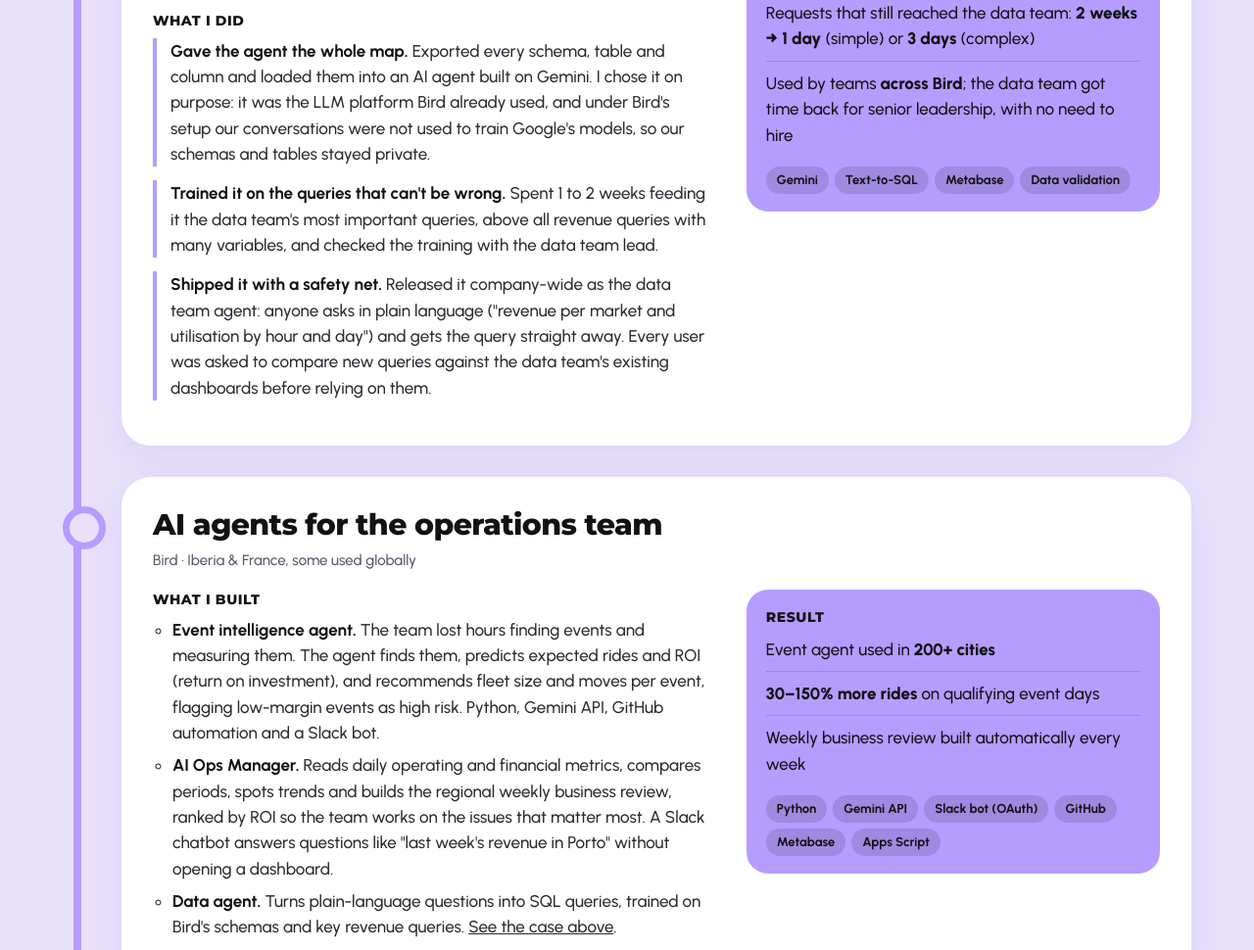
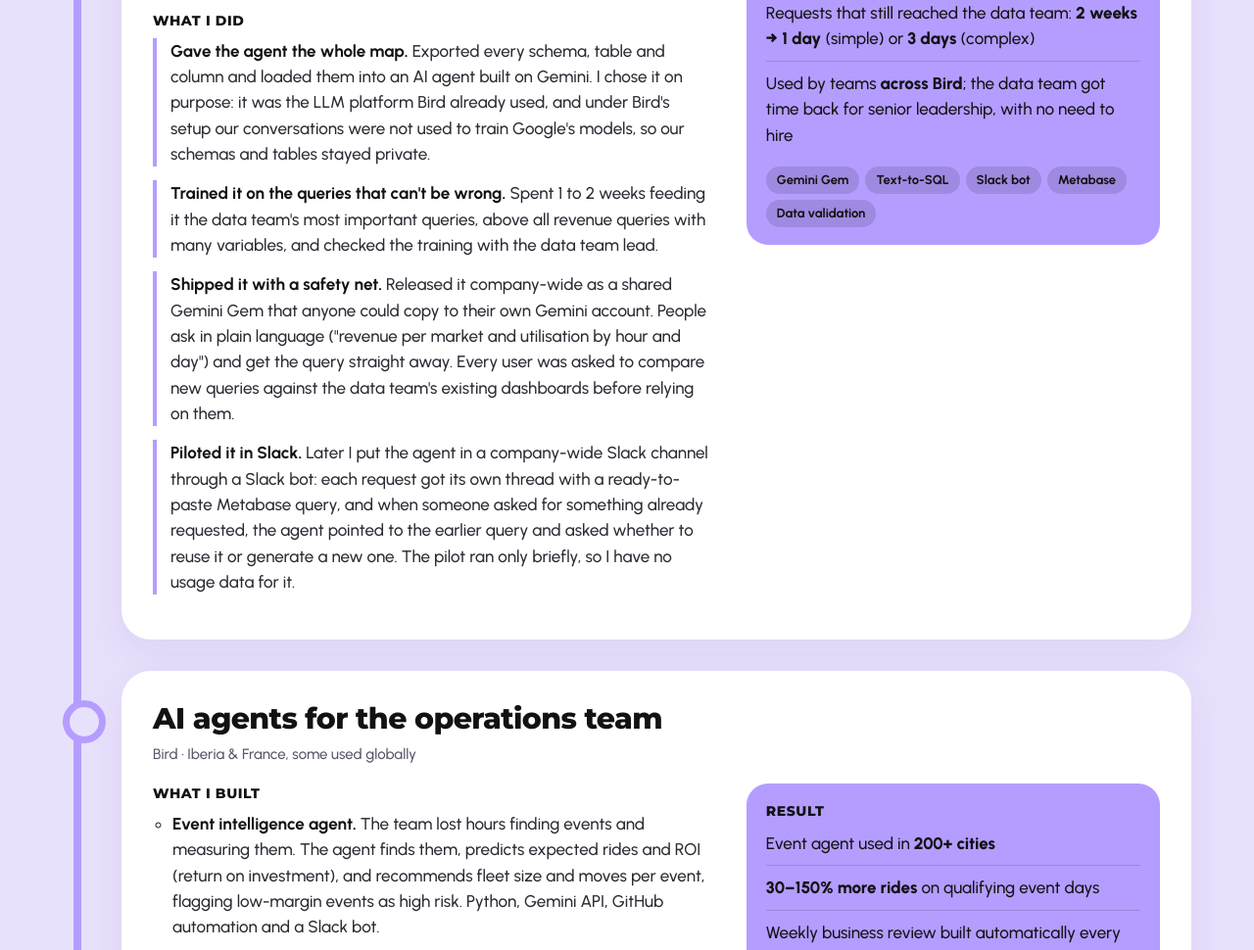
Before and after one commit to jvcs92/portfolio, a plain HTML site: page product/index.html in a window 1280 px wide. Shown: the part 6206-7176 px from the top of the page at 98% size. Drawn offline with Linux system fonts and the light colour scheme.

Commit message:
Data agent: Gemini Gem delivery and Slack pilot
Co-Authored-By: Claude Opus 5.5 <noreply@anthropic.com>
Claude-Session: https://claude.ai/code/session_01Q4UoxxLjcgpeMDbRYXvG95

```diff
--- a/product/index.html
+++ b/product/index.html
@@ -253,7 +253,8 @@
               <h3>What I did</h3>
               <div class="stage"><p><strong>Gave the agent the whole map.</strong> Exported every schema, table and column and loaded them into an AI agent built on Gemini. I chose it on purpose: it was the LLM platform Bird already used, and under Bird's setup our conversations were not used to train Google's models, so our schemas and tables stayed private.</p></div>
               <div class="stage"><p><strong>Trained it on the queries that can't be wrong.</strong> Spent 1 to 2 weeks feeding it the data team's most important queries, above all revenue queries with many variables, and checked the training with the data team lead.</p></div>
-              <div class="stage"><p><strong>Shipped it with a safety net.</strong> Released it company-wide as the data team agent: anyone asks in plain language ("revenue per market and utilisation by hour and day") and gets the query straight away. Every user was asked to compare new queries against the data team's existing dashboards before relying on them.</p></div>
+              <div class="stage"><p><strong>Shipped it with a safety net.</strong> Released it company-wide as a shared Gemini Gem that anyone could copy to their own Gemini account. People ask in plain language ("revenue per market and utilisation by hour and day") and get the query straight away. Every user was asked to compare new queries against the data team's existing dashboards before relying on them.</p></div>
+              <div class="stage"><p><strong>Piloted it in Slack.</strong> Later I put the agent in a company-wide Slack channel through a Slack bot: each request got its own thread with a ready-to-paste Metabase query, and when someone asked for something already requested, the agent pointed to the earlier query and asked whether to reuse it or generate a new one. The pilot ran only briefly, so I have no usage data for it.</p></div>
             </div>
             <div class="result">
               <h3>Result</h3>
@@ -263,7 +264,7 @@
                 <li>Requests that still reached the data team: <strong>2 weeks → 1 day</strong> (simple) or <strong>3 days</strong> (complex)</li>
                 <li>Used by teams <strong>across Bird</strong>; the data team got time back for senior leadership, with no need to hire</li>
               </ul>
-              <ul class="tags" aria-label="Built with"><li>Gemini</li><li>Text-to-SQL</li><li>Metabase</li><li>Data validation</li></ul>
+              <ul class="tags" aria-label="Built with"><li>Gemini Gem</li><li>Text-to-SQL</li><li>Slack bot</li><li>Metabase</li><li>Data validation</li></ul>
             </div>
           </div>
         </li>
```
Also changed, not shown: 3 other files.
